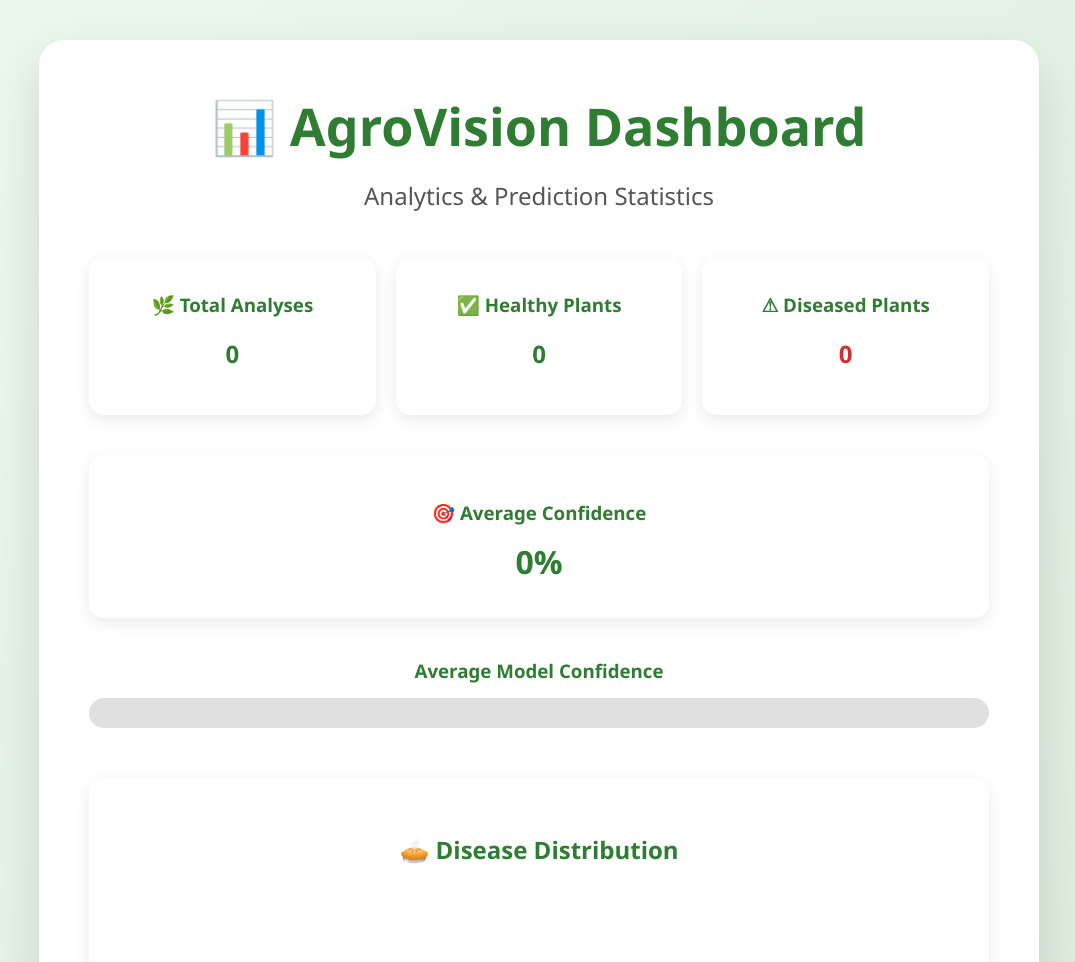
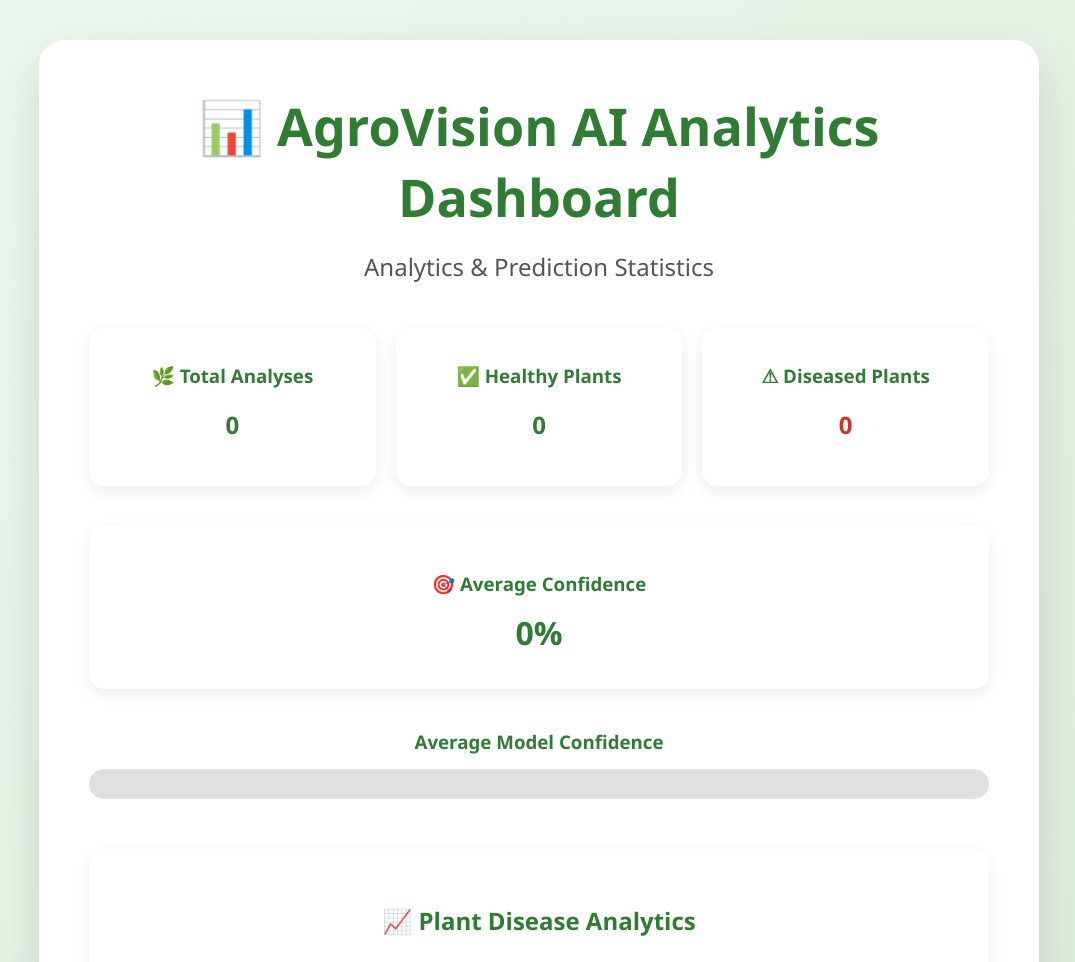
Before and after one commit to K100-SKETCH/AgroVision-AI, a Flask app: page /dashboard in a window 1280 px wide. Shown: the top 962 px of the page, without its empty margins (101-1176 px from the left). Run offline with Flask 3, Linux system fonts and the light colour scheme; data that the repository does not hold is empty; a map, chart or similar area stays blank.

Commit message:
Update dashboard.html

```diff
--- a/templates/dashboard.html
+++ b/templates/dashboard.html
@@ -20,7 +20,7 @@
 
     <div class="hero">
 
-        <h1>📊 AgroVision Dashboard</h1>
+        <h1>📊 AgroVision AI Analytics Dashboard</h1>
 
         <p class="subtitle">
             Analytics & Prediction Statistics
@@ -124,7 +124,7 @@
             color:#2e7d32;
             margin-bottom:25px;">
 
-            🥧 Disease Distribution
+            📈 Plant Disease Analytics
 
         </h2>
 
@@ -188,7 +188,7 @@ new Chart(
         'diseaseChart'
     ),
     {
-        type: 'pie',
+        type: 'doughnut',
 
         data: {
 
@@ -217,6 +217,8 @@ new Chart(
         },
 
         options: {
+
+            cutout: '55%',
 
             responsive: true,
 
@@ -249,9 +251,12 @@ new Chart(
                                 ).toFixed(1);
 
                             return context.label +
-                                   ": " +
-                                   percent +
-                                   "%";
+                                " (" +
+                                value +
+                                " cases)" +
+                                " - " +
+                                percent +
+                                "%";
                         }
 
                     }
```
